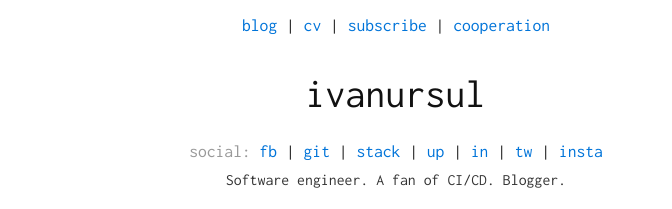
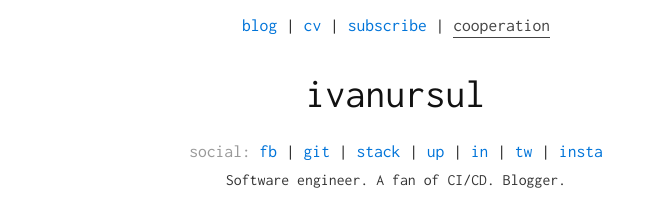
Before and after one commit to ivanursul/ivanursul, a Jekyll site: the page built from cooperation.html, in a window 1280 px wide. Shown: the top 209 px of the page, without its empty margins (244-916 px from the left). Built offline with Jekyll 4.4.1, drawn with Linux system fonts in a browser that asks for light colours.

Commit message:
Added main nav active links

```diff
--- a/_includes/header/nav.html
+++ b/_includes/header/nav.html
@@ -1,9 +1,9 @@
 <nav class="blog-nav">
-	<a href="{{ '/' | relative_url }}">blog</a>
+	<a class="blog-nav__item {% if page.title == 'home' %} blog-nav__item--active {% endif %}" href="{{ '/' | relative_url }}">blog</a>
 	|
-	<a href="{{ 'cv' | relative_url }}">cv</a>
+	<a class="blog-nav__item {% if page.title == 'cv' %} blog-nav__item--active {% endif %}" href="{{ 'cv' | relative_url }}">cv</a>
 	|
-	<a href="{{ 'subscribe' | relative_url }}">subscribe</a>
+	<a class="blog-nav__item {% if page.title == 'subscribe' %} blog-nav__item--active {% endif %}" href="{{ 'subscribe' | relative_url }}">subscribe</a>
 	|
-	<a href="{{ 'cooperation' | relative_url }}">cooperation</a>
+	<a class="blog-nav__item {% if page.title == 'cooperation' %} blog-nav__item--active {% endif %}" href="{{ 'cooperation' | relative_url }}">cooperation</a>
 </nav>
--- a/_sass/header.scss
+++ b/_sass/header.scss
@@ -1,6 +1,20 @@
 .blog-nav {
     text-align: center;
     margin-top: 12px;
+}
+
+.blog-nav__item {
+    padding-bottom: 3px;
+    &:hover {
+        text-decoration: none;
+        color: #444;
+        border-bottom: 1px solid #444;
+    }
+}
+
+.blog-nav__item--active {
+    color: #444;
+    border-bottom: 1px solid #444;
 }
 
 .blog-info {
--- a/index.html
+++ b/index.html
@@ -1,5 +1,6 @@
 ---
 layout: default
+title: home
 ---
 
 {% include posts_list.html %}
```
